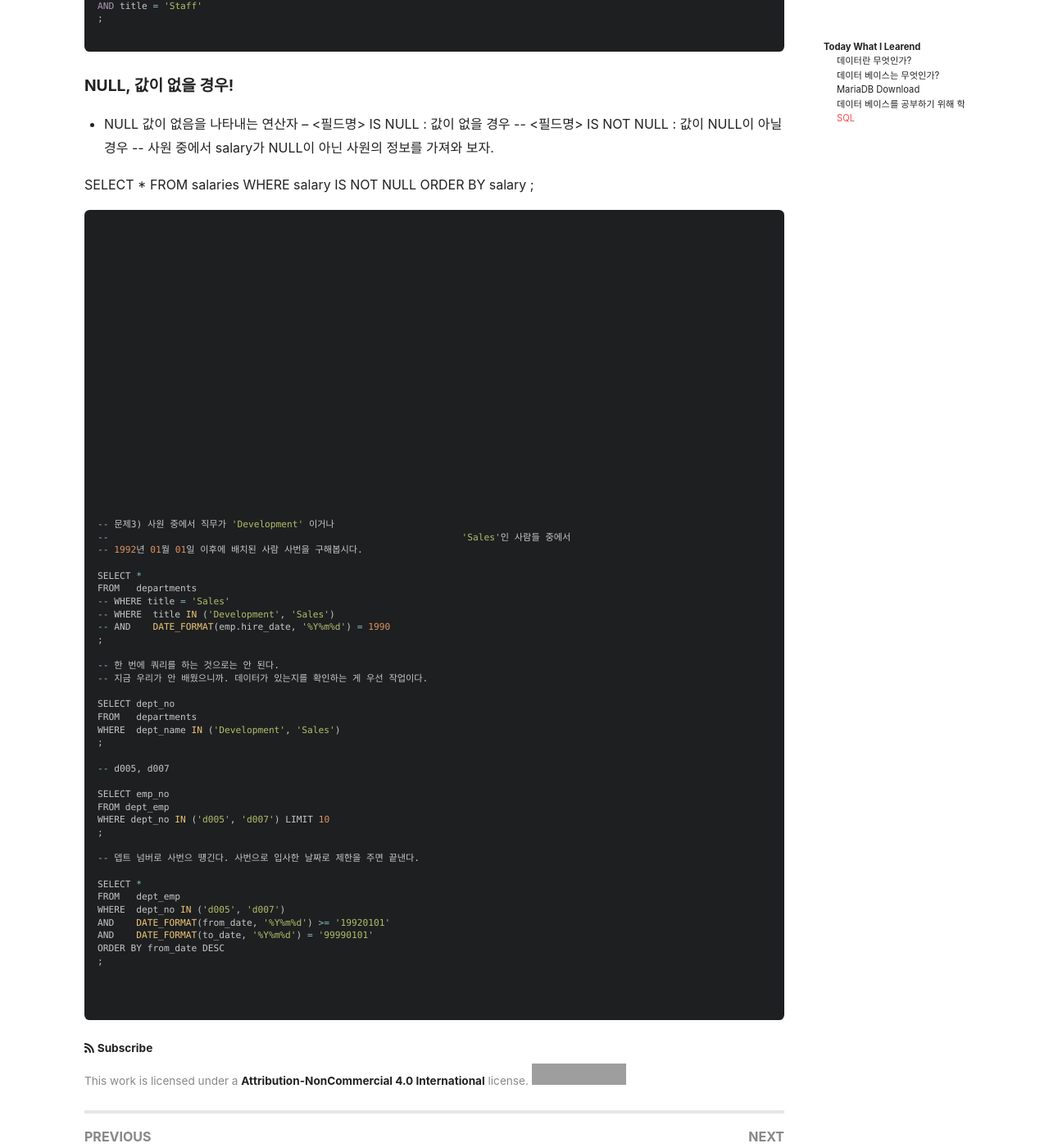
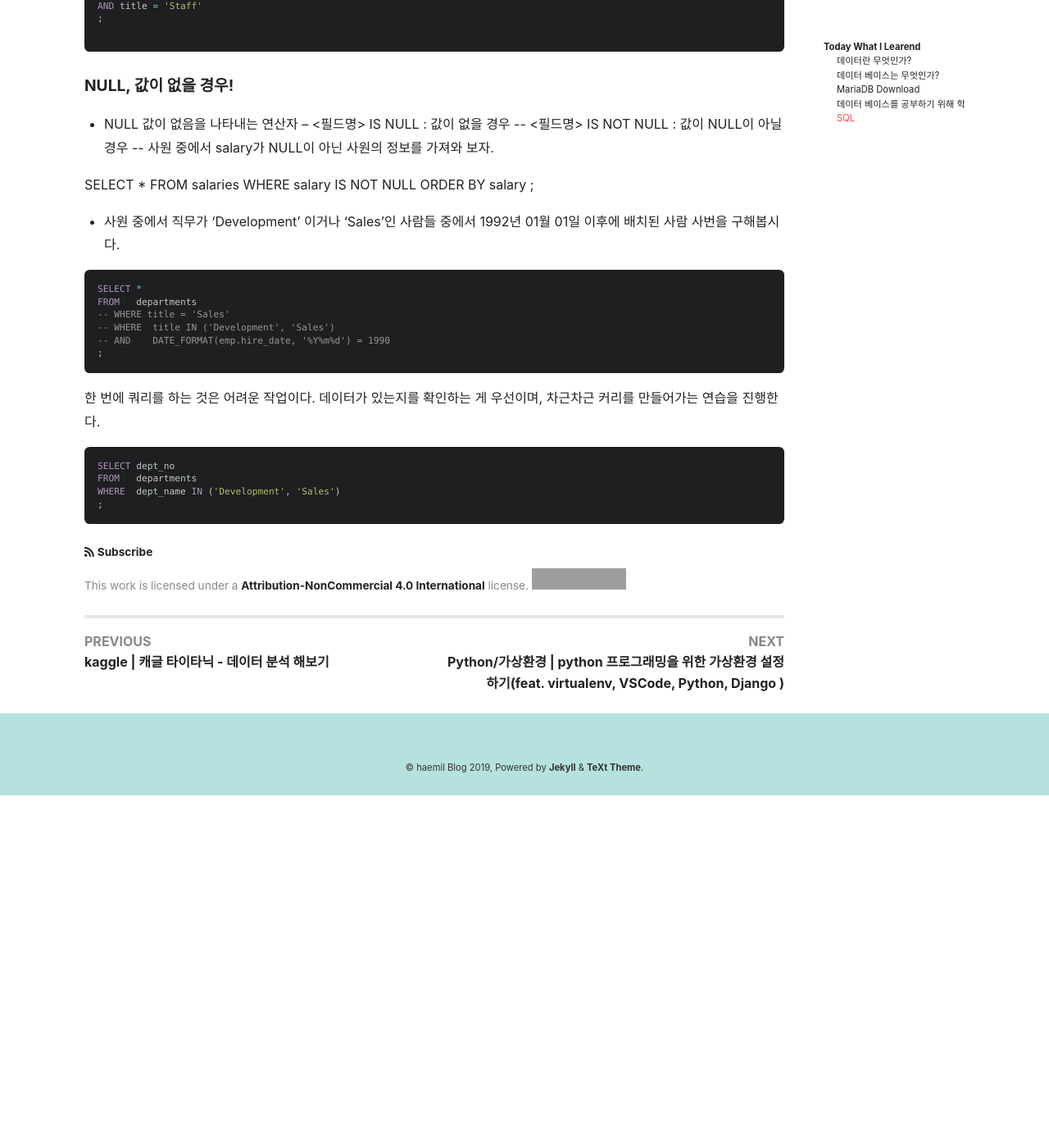
Before and after one commit to mchaemil/mchaemil.github.io, a Jekyll site: the page built from _posts/2019-12-17-DB-sql-first-day.md, in a window 1280 px wide and 1400 px high, scrolled down 10616 px. Shown: the whole window at 82% size. Built offline with Jekyll 4.4.1, drawn with Linux system fonts in a browser that asks for light colours; nearby versions of some CDN libraries; comment, search, counter and statistics services are not loaded; after the commit the page ends 11586 px from its top, so only the background shows below that; grey boxes are pictures that could not be loaded.

Commit message:
post update

````diff
--- a/_posts/2019-12-17-DB-sql-first-day.md
+++ b/_posts/2019-12-17-DB-sql-first-day.md
@@ -527,74 +527,27 @@ ORDER BY salary
 
 
 
+- 사원 중에서 직무가 'Development' 이거나 'Sales'인 사람들 중에서 1992년 01월 01일 이후에 배치된 사람 사번을 구해봅시다.
 
 
-
-
-
-
-
-
-```python
-
-
-
-
-
-
-
-
-
-
-
-
-
-
-
-
-
-
-
-
-
-
-
--- 문제3) 사원 중에서 직무가 'Development' 이거나
--- 								  'Sales'인 사람들 중에서
--- 1992년 01월 01일 이후에 배치된 사람 사번을 구해봅시다.
-
+```sql
 SELECT *
 FROM   departments
 -- WHERE title = 'Sales'
 -- WHERE  title IN ('Development', 'Sales')
 -- AND    DATE_FORMAT(emp.hire_date, '%Y%m%d') = 1990
 ;
+```
 
--- 한 번에 쿼리를 하는 것으로는 안 된다.
--- 지금 우리가 안 배웠으니까. 데이터가 있는지를 확인하는 게 우선 작업이다.
 
+
+
+한 번에 쿼리를 하는 것은 어려운 작업이다.
+데이터가 있는지를 확인하는 게 우선이며, 차근차근 커리를 만들어가는 연습을 진행한다.
+
+```sql
 SELECT dept_no
 FROM   departments
 WHERE  dept_name IN ('Development', 'Sales')
 ;
-
--- d005, d007
-
-SELECT emp_no
-FROM dept_emp
-WHERE dept_no IN ('d005', 'd007') LIMIT 10
-;
-
--- 뎁트 넘버로 사번으 떙긴다. 사번으로 입사한 날짜로 제한을 주면 끝낸다.
-
-SELECT *
-FROM   dept_emp
-WHERE  dept_no IN ('d005', 'd007')
-AND    DATE_FORMAT(from_date, '%Y%m%d') >= '19920101'
-AND    DATE_FORMAT(to_date, '%Y%m%d') = '99990101'
-ORDER BY from_date DESC
-;
-
-
-
 ```
````
